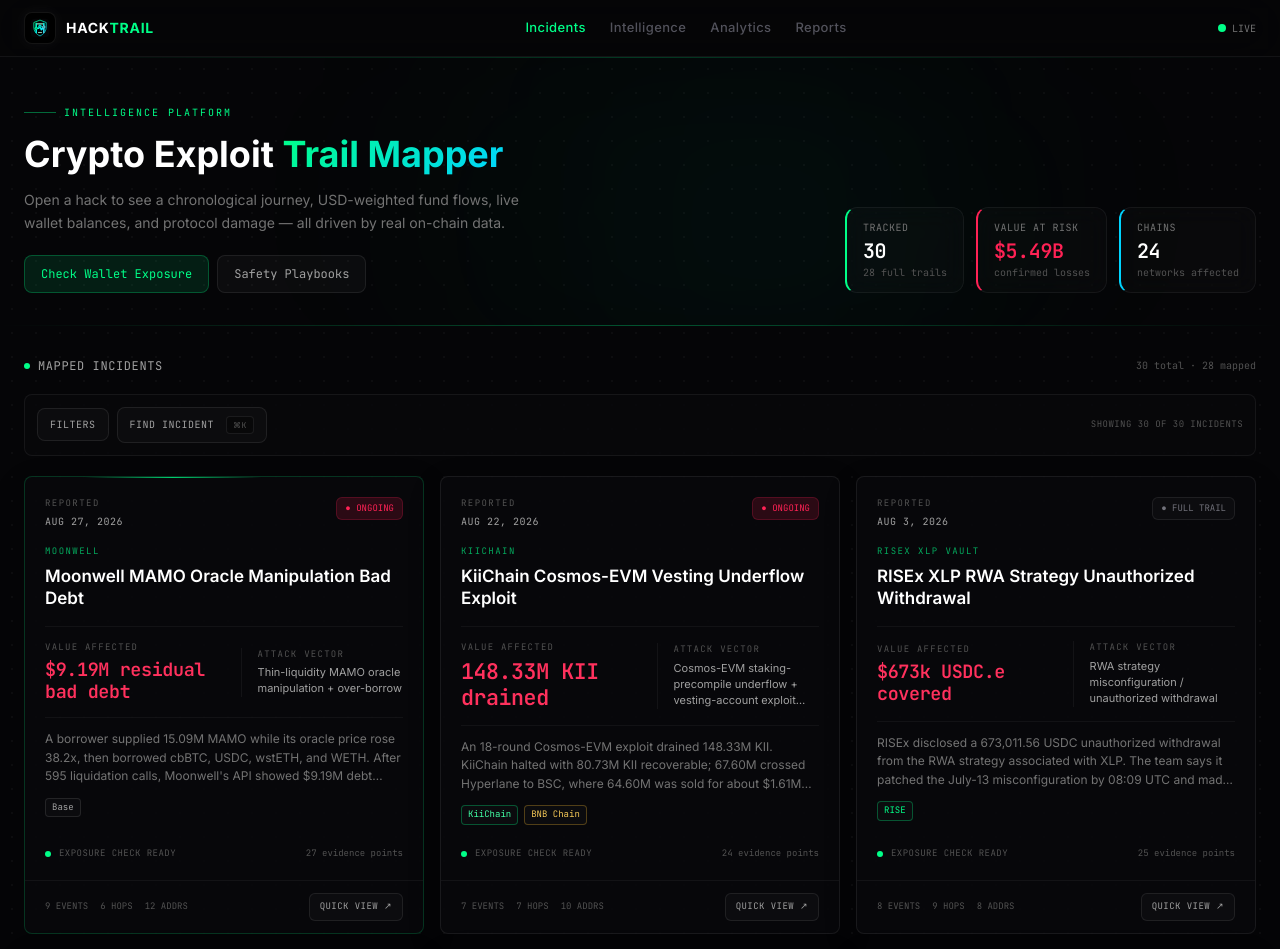
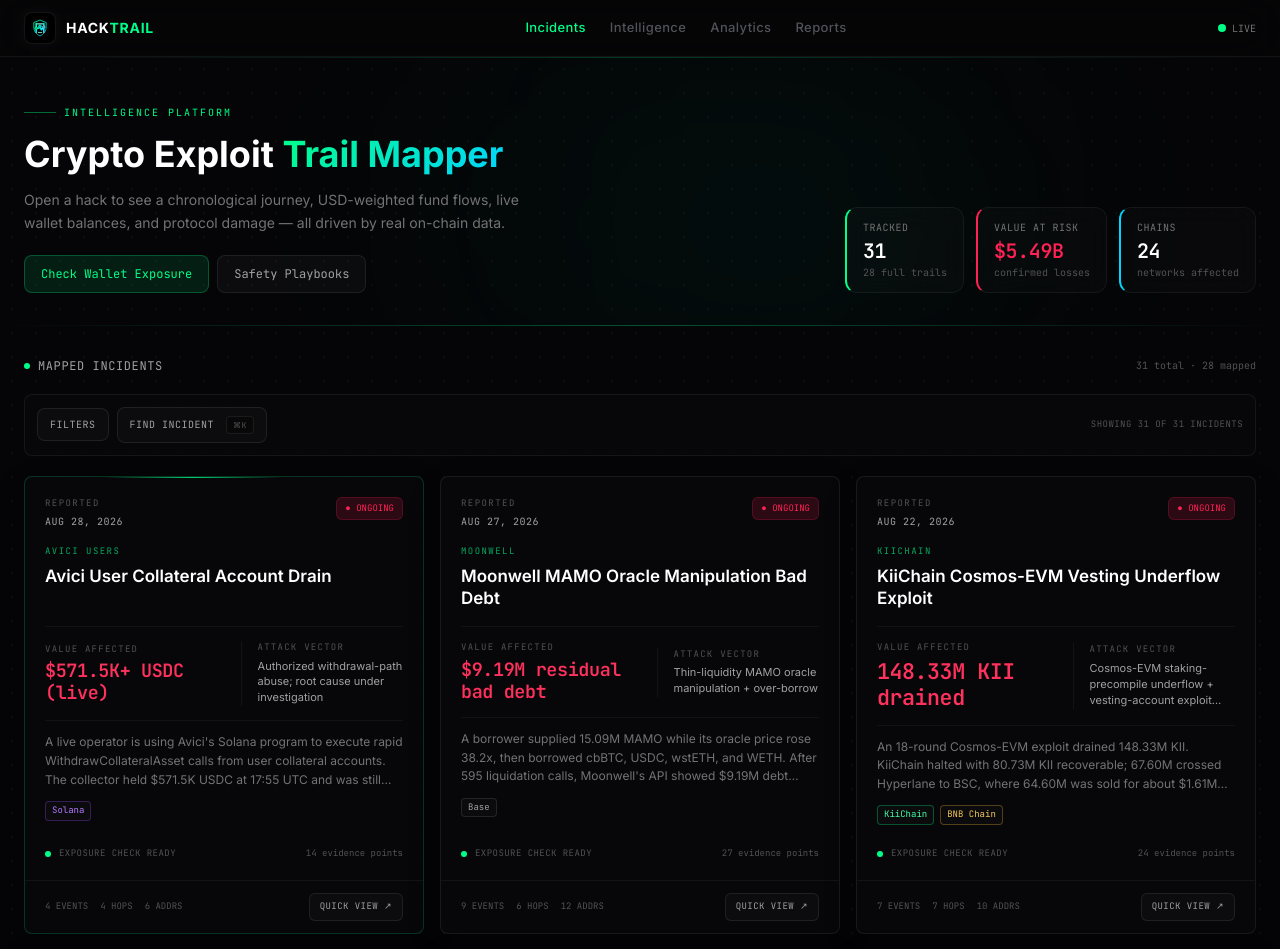
Before and after one commit to Sarcastinatooor/hack-trail, a Next.js app: page / in a window 1280 px wide. Shown: the top 949 px of the page. Built offline with nearby package versions, Linux system fonts and the light colour scheme.

Commit message:
Track live Avici user balance drain

```diff
--- a/src/app/api/impact/[slug]/route.ts
+++ b/src/app/api/impact/[slug]/route.ts
@@ -134,6 +134,22 @@
 
 // Config per incident slug
 const IMPACT_CONFIG: Record<string, ImpactConfig> = {
+  'avici-user-drain': {
+    tvl: [],
+    prices: [],
+    staticSeries: [
+      {
+        key: 'cumulative_usdc_collected',
+        data: [
+          { ts: 1787935788, value: 0 },
+          { ts: 1787936089, value: 1_779.973441 },
+          { ts: 1787939703, value: 571_489.782056 },
+        ],
+      },
+    ],
+    from: 1787935788,
+    to: 1787939703,
+  },
   'moonwell-mamo': {
     tvl: [],
     prices: [],
--- a/src/data/all-incident-data.ts
+++ b/src/data/all-incident-data.ts
@@ -33,8 +33,10 @@
 import { AFX_BRIDGE_DATA } from "./afx-bridge"
 import { KIICHAIN_COSMOS_EVM_DATA } from "./kiichain-cosmos-evm"
 import { MOONWELL_MAMO_DATA } from "./moonwell-mamo"
+import { AVICI_DRAIN_DATA } from "./avici-drain"
 
 export const INCIDENT_DATA_BY_SLUG: Record<string, IncidentData> = {
+  "avici-user-drain": AVICI_DRAIN_DATA,
   "moonwell-mamo": MOONWELL_MAMO_DATA,
   "kiichain-cosmos-evm": KIICHAIN_COSMOS_EVM_DATA,
   "risex-xlp": RISEX_XLP_DATA,
--- /dev/null
+++ b/src/data/avici-drain.ts
@@ -0,0 +1,122 @@
+import type { Hop, IncidentData, TimelineEvent, TrackedWallet } from "./types"
+
+const SOURCE =
+  "Solana mainnet finalized transaction logs and token balances, the reported collector address, Avici product documentation, and public user alerts; snapshot taken 2026-08-28 17:55 UTC"
+
+const TS = {
+  collectorCreated: 1787935788,
+  firstWithdrawal: 1787936089,
+  acceleration: 1787936342,
+  liveSnapshot: 1787939703,
+}
+
+const ADDRESSES = {
+  collector: "FVNFzqAny8spWdPmYw6RQ9TkYa29ueFFiqCFD1gQnCEj",
+  collectorUsdc: "A5fBB5sLNMiF6NGz8JPpeKM2Ke6tCvmmAZ7PZVsp6rZy",
+  aviciProgram: "CWgkFB7ngUc9cGD1LryyhP7h6xYWtwrAjhSKKCoR1gkz",
+  firstVictimOwner: "HEgJutJjfCyG7RDtcS9xBc8sbty31TsqK3VCxyh4s7K1",
+  firstVictimUsdc: "5okHTiR5zMRUcgtQhjxbNdP7x1QZzhXinwz6ubVpAnTN",
+  globalState: "7AqR7EMxyW93tr1KQ1bMa4NpwqJwN5pscLkk6Eu4MAso",
+}
+
+function tracked(
+  address: string,
+  label: string,
+  role: string,
+  notes: string,
+  confidence: TrackedWallet["confidence"] = "verified"
+): TrackedWallet {
+  return { address, chain: "solana", label, role, notes, confidence, sourceLabel: SOURCE }
+}
+
+const hops: Hop[] = [
+  {
+    step: 1,
+    phase: "collection-setup",
+    ts: TS.collectorCreated,
+    from: { label: "Reported operator", kind: "attacker", address: ADDRESSES.collector },
+    to: { label: "Collector USDC account", kind: "attacker", address: ADDRESSES.collectorUsdc },
+    asset: "Fresh Solana USDC token account",
+    amount: 0,
+    usd: 0,
+    chain: "Solana",
+    summary:
+      "The reported collector created its associated USDC token account at 16:49:48 UTC, minutes before the first verified withdrawal reached it.",
+  },
+  {
+    step: 2,
+    phase: "first-withdrawal",
+    ts: TS.firstWithdrawal,
+    from: { label: "User collateral account", kind: "user_funds", address: ADDRESSES.firstVictimUsdc },
+    to: { label: "Collector USDC account", kind: "attacker", address: ADDRESSES.collectorUsdc },
+    asset: "1,779.973441 USDC",
+    amount: 1_779.973441,
+    usd: 1_779.973441,
+    chain: "Solana",
+    summary:
+      "A finalized Avici-program call logged WithdrawCollateralAsset and transferred the full 1,779.973441 USDC balance from a user-owned collateral account to the collector. The reported wallet paid for and signed the transaction.",
+  },
+  {
+    step: 3,
+    phase: "automated-drain",
+    ts: TS.acceleration,
+    from: { label: "Multiple Avici collateral accounts", kind: "user_funds" },
+    to: { label: "Collector wallet", kind: "attacker", address: ADDRESSES.collector },
+    asset: "Repeated USDC withdrawals",
+    amount: null,
+    usd: 571_489.782056,
+    chain: "Solana",
+    summary:
+      "The collector began submitting rapid WithdrawCollateralAsset calls through the Avici program. By the live snapshot, 2,011 transactions had touched its USDC account: 1,811 successful and 200 failed. This is transaction count, not a verified victim count.",
+  },
+  {
+    step: 4,
+    phase: "live-balance",
+    ts: TS.liveSnapshot,
+    from: { label: "Avici user collateral", kind: "user_funds" },
+    to: { label: "Collector USDC balance", kind: "attacker", address: ADDRESSES.collectorUsdc },
+    asset: "571,489.782056 USDC held",
+    amount: 571_489.782056,
+    usd: 571_489.782056,
+    chain: "Solana",
+    summary:
+      "Solana RPC showed 571,489.782056 USDC in the collector token account at 17:55 UTC and the balance was still increasing during verification. A downstream exit or laundering route had not yet been confirmed.",
+  },
+]
+
+const timeline: TimelineEvent[] = [
+  { ts: TS.collectorCreated, tag: "SETUP", title: "Collector creates a fresh USDC associated token account", chain: "Solana" },
+  { ts: TS.firstWithdrawal, tag: "FIRST DRAIN", title: "Verified Avici call moves 1,779.973441 USDC from a user collateral account", chain: "Solana" },
+  { ts: TS.acceleration, tag: "AUTOMATION", title: "Rapid WithdrawCollateralAsset calls begin hitting multiple collateral accounts", chain: "Solana" },
+  { ts: TS.liveSnapshot, tag: "LIVE", title: "Collector balance passes $571.4K USDC while the drain remains active", chain: "Solana" },
+]
+
+export const AVICI_DRAIN_DATA: IncidentData = {
+  incident: {
+    id: "avici-user-balance-drain-2026-08",
+    name: "Avici User Collateral Account Drain",
+    victim: "Avici users",
+    attacker_attribution: "Unknown operator; collector FVNF...nCEj",
+    root_cause:
+      "A live Solana drain is moving USDC from multiple Avici-linked collateral accounts into one collector through successful WithdrawCollateralAsset instructions on Avici program CWgk...1gkz. Each sampled transaction is paid for and signed by the collector and includes two Ed25519 verification instructions before the Avici withdrawal executes. This confirms abuse of Avici's authorized withdrawal path, but does not yet establish whether the underlying failure is a compromised backend signer, leaked authorization material, replay weakness, or another access-control defect. Avici had not published a postmortem at the snapshot time. Users should avoid new deposits and use only Avici's official app and support channels for any emergency action.",
+    loss_usd: 571_489.782056,
+    start_ts: TS.firstWithdrawal,
+    chains_touched: ["Solana"],
+    stats: [
+      { label: "Live collector balance", value: "$571.5K+", sub: "still rising at 17:55 UTC", accent: "text-rose-300" },
+      { label: "Successful transactions", value: "1,811", sub: "not a unique-victim count", accent: "text-amber-300" },
+      { label: "First verified drain", value: "$1,779.97", sub: "16:54:49 UTC", accent: "text-sky-300" },
+      { label: "Asset", value: "USDC", sub: "Solana native USDC", accent: "text-emerald-300" },
+    ],
+  },
+  hops,
+  timeline,
+  tracked_wallets: [
+    tracked(ADDRESSES.collector, "Reported collector / executor", "attacker", "Signs the rapid Avici withdrawal transactions and controls the receiving USDC token account."),
+    tracked(ADDRESSES.collectorUsdc, "Collector USDC token account", "attacker", "Held 571,489.782056 USDC at the live snapshot; monitor for downstream transfers."),
+    tracked(ADDRESSES.aviciProgram, "Avici Solana program", "victim-program", "Program emitting AddCollateralAdmin and WithdrawCollateralAsset instructions. Infrastructure address, not attacker-controlled."),
+    tracked(ADDRESSES.globalState, "Avici global state", "infrastructure", "Read-only state account present in sampled withdrawal calls; not attacker-controlled.", "curated"),
+    tracked(ADDRESSES.firstVictimOwner, "First verified affected owner", "victim", "Owned the collateral account drained in the first verified 1,779.973441 USDC transfer."),
+    tracked(ADDRESSES.firstVictimUsdc, "First verified affected USDC account", "victim", "Source token account in the first verified withdrawal."),
+  ],
+}
--- a/src/data/incidents.ts
+++ b/src/data/incidents.ts
@@ -1,6 +1,23 @@
 import { IncidentSummary } from './types'
 
 export const INCIDENTS: IncidentSummary[] = [
+  {
+    id: "avici-user-balance-drain-2026-08",
+    slug: "avici-user-drain",
+    name: "Avici User Collateral Account Drain",
+    victim: "Avici users",
+    date: "2026-08-28",
+    date_label: "Aug 28, 2026",
+    loss_usd: 571_489.78,
+    loss_label: "$571.5K+ USDC (live)",
+    chains: ["Solana"],
+    attack_vector: "Authorized withdrawal-path abuse; root cause under investigation",
+    attribution: "Unknown operator; collector FVNF...nCEj",
+    short_summary:
+      "A live operator is using Avici's Solana program to execute rapid WithdrawCollateralAsset calls from user collateral accounts. The collector held $571.5K USDC at 17:55 UTC and was still receiving funds; the authorization failure remains unconfirmed.",
+    status: "ongoing",
+    tags: ["Solana", "Avici", "USDC", "user-drain", "authorization", "live"],
+  },
   {
     id: "moonwell-mamo-2026-08",
     slug: "moonwell-mamo",
```
